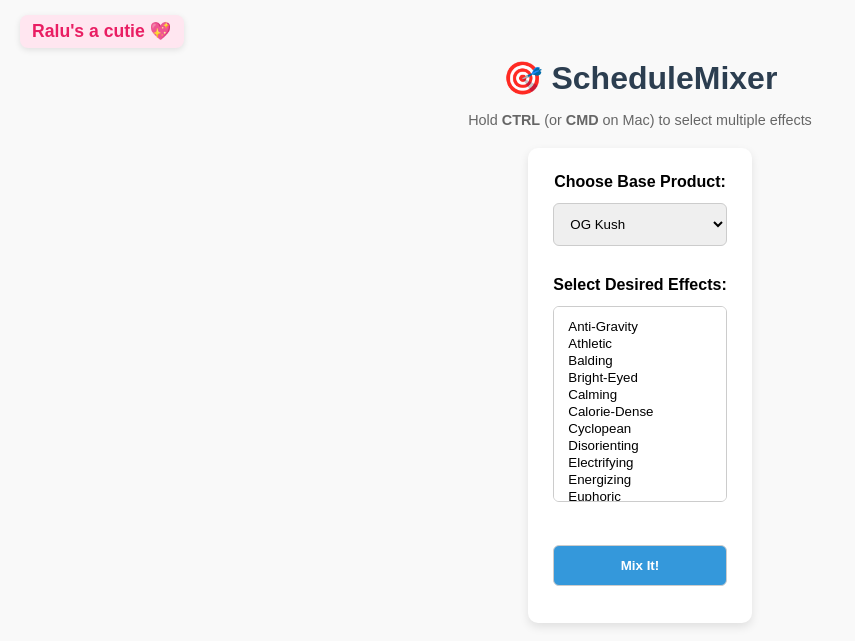
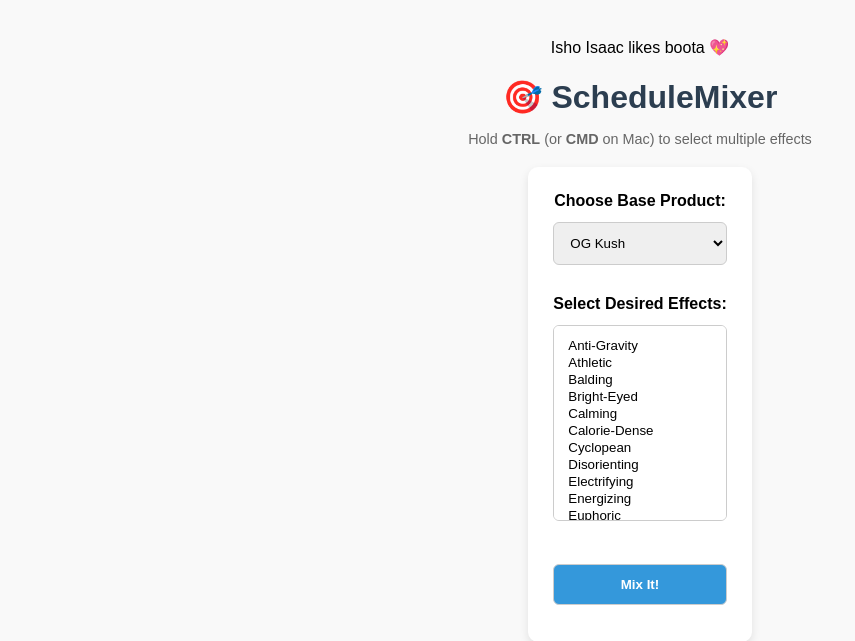
Before and after one commit to BobbyBoucherBaby/ScheduleMixer, a Flask app: page / in a window 1280 px wide. Shown: the top 641 px of the page, without its empty margins (0-855 px from the left). Run offline with Flask 3, Linux system fonts and the light colour scheme.

Commit message:
Isho comment

```diff
--- a/static/style.css
+++ b/static/style.css
@@ -62,7 +62,7 @@ ol {
     from { opacity: 0; transform: translateY(20px); }
     to { opacity: 1; transform: translateY(0); }
 }
-.ralu-banner {
+.------------------------------------------------------------------------------------------------sub{
     position: absolute;
     top: 15px;
     left: 20px;
--- a/templates/index.html
+++ b/templates/index.html
@@ -6,7 +6,7 @@
     <link rel="stylesheet" href="{{ url_for('static', filename='style.css') }}">
 </head>
 <body>
-    <div class="ralu-banner">Ralu's a cutie 💖</div>
+    <div class="ralu-banner">Isho Isaac likes boota 💖</div>
     <h1>🎯 ScheduleMixer</h1>
     <p class="tip">Hold <b>CTRL</b> (or <b>CMD</b> on Mac) to select multiple effects</p>
 
```
